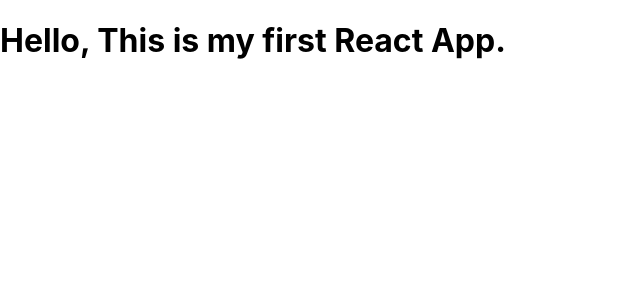
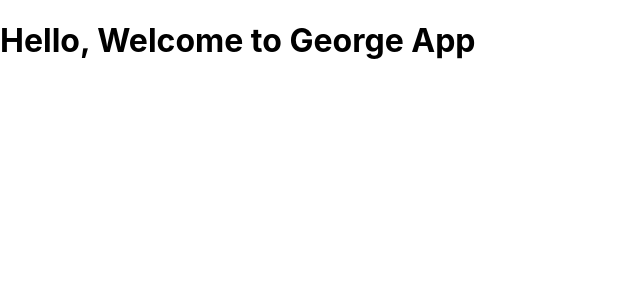
Before and after one commit to George-Okumu/Geo-React-App, a React (Create React App) app: page / in a window 1280 px wide. Shown: the top 300 px of the page, without its empty margins (0-640 px from the left). Built offline with nearby package versions, Linux system fonts and the light colour scheme.

Commit message:
Displayed hello text but in the inde.js

```diff
--- a/src/App.js
+++ /dev/null
@@ -1,13 +0,0 @@
-import React, {Component} from 'react'
-
-class App extends React.Component{
-    render() {
-      return(
-        <div className="App">
-          <h1>Hello, This is my first React App.</h1>
-        </div>
-      )
-    }
-  }
-
-  export default App
--- a/src/index.js
+++ b/src/index.js
@@ -1,7 +1,16 @@
 import React from 'react'
 import ReactDOM from 'react-dom'
-import App from './App'
+
 import './index.css'
 
+class App extends React.Component {
+  render() {
+    return (
+      <div className="App">
+        <h1>Hello, Welcome to George App</h1>
+      </div>
+    )
+  }
+}
 
 ReactDOM.render(<App />, document.getElementById('root'))
```
Also changed, not shown: 1 other file (tests, documents, lock files or other folders).
